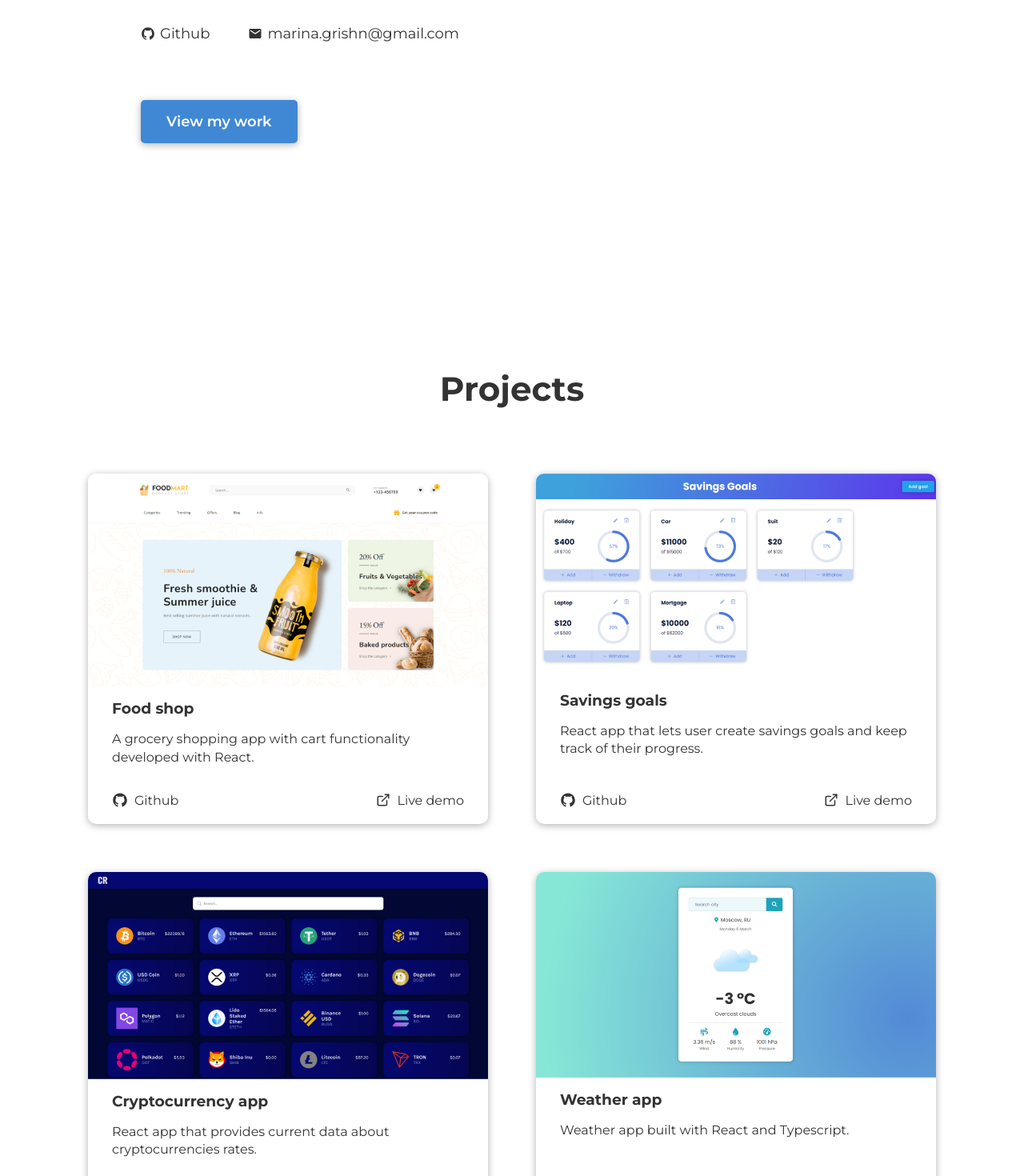
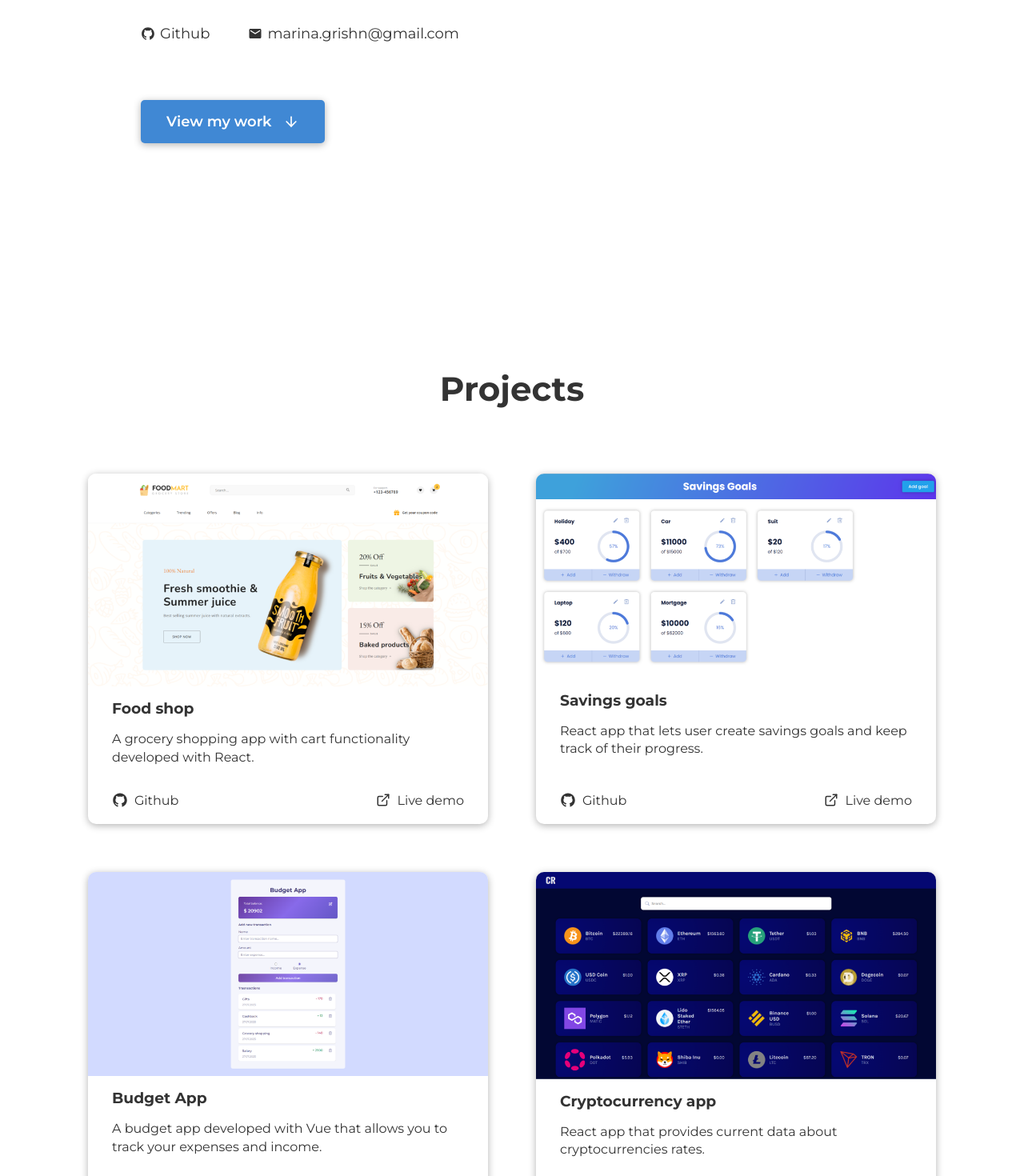
Before and after one commit to MarinGr/portfolio, a React (Create React App) app: page / in a window 1280 px wide. Shown: the part 420-1890 px from the top of the page at 80% size. Built offline with nearby package versions, Linux system fonts and the light colour scheme.

Commit message:
add budget-ap project

```diff
--- a/src/assets/data/projectsData.jsx
+++ b/src/assets/data/projectsData.jsx
@@ -6,7 +6,8 @@ import currencyConverterImg from "../images/projectsImages/currency-converter.pn
 import savingsGoalsImg from "../images/projectsImages/savings-goals.png";
 import qrCodeGeneratorImg from "../images/projectsImages/qr-code-generator.png";
 import cryptocurrencyAppImg from "../images/projectsImages/cryptocurrency-app.png";
-import todoList from "../images/projectsImages/todo-list.png";
+import todoListImg from "../images/projectsImages/todo-list.png";
+import budgetAppImg from "../images/projectsImages/budget-app.png";
 
 export const projectsData = [
   {
@@ -17,6 +18,7 @@ export const projectsData = [
     github: "https://github.com/MarinGr/shop-react",
     liveDemo: "https://maringr.github.io/shop-react/",
   },
+
   {
     id: uuidv4(),
     img: savingsGoalsImg,
@@ -24,6 +26,14 @@ export const projectsData = [
     desc: "React app that lets user create savings goals and keep track of their progress.",
     github: "https://github.com/MarinGr/savings-goals",
     liveDemo: "https://maringr.github.io/savings-goals/",
+  },
+  {
+    id: uuidv4(),
+    img: budgetAppImg,
+    title: "Budget App",
+    desc: "A budget app developed with Vue that allows you to track your expenses and income.",
+    github: "https://github.com/MarinGr/budget-app-vue",
+    liveDemo: "https://maringr.github.io/budget-app-vue/",
   },
   {
     id: uuidv4(),
@@ -67,7 +77,7 @@ export const projectsData = [
   },
   {
     id: uuidv4(),
-    img: todoList,
+    img: todoListImg,
     title: "To do list",
     desc: "A simple to do list built with Javascript.",
     github: "https://github.com/MarinGr/todo-list",
--- a/src/components/About.jsx
+++ b/src/components/About.jsx
@@ -3,6 +3,7 @@ import { linkHoverStyles, CTABtn } from "../assets/styles";
 import { MdEmail } from "react-icons/md";
 import { AiFillGithub } from "react-icons/ai";
 import { Link as ScrollLink } from "react-scroll";
+import { FiArrowDown } from "react-icons/fi";
 
 export default function About() {
   return (
@@ -28,7 +29,9 @@ marina.grishn@gmail.com"
           </Link>
         </LinksContainer>
         <ScrollLink smooth to="projects">
-          <Btn>View my work</Btn>
+          <Btn>
+            View my work <ArrowDownIcon />
+          </Btn>
         </ScrollLink>
       </TextContent>
     </Container>
@@ -136,5 +139,12 @@ const GithubIcon = styled(AiFillGithub)``;
 const LinkDesc = styled.p``;
 
 const Btn = styled.button`
-  ${CTABtn}
+  display: flex;
+  justify-content: center;
+  align-items: center;
+  gap: 14px;
+  ${CTABtn};
 `;
+const ArrowDownIcon = styled(FiArrowDown)`
+  font-size: 20px;
+`;
```
Also changed, not shown: src/assets/images/projectsImages/budget-app.png (added).
